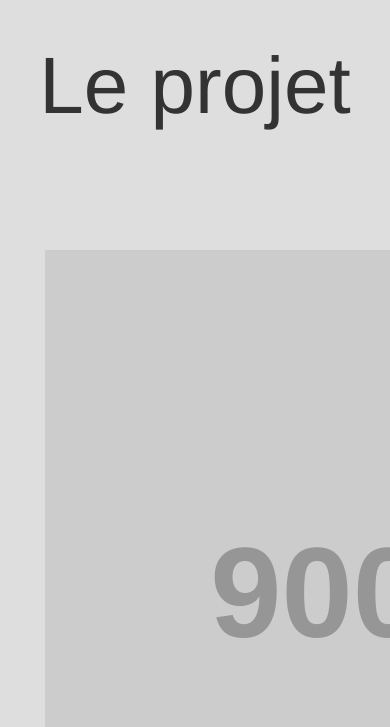
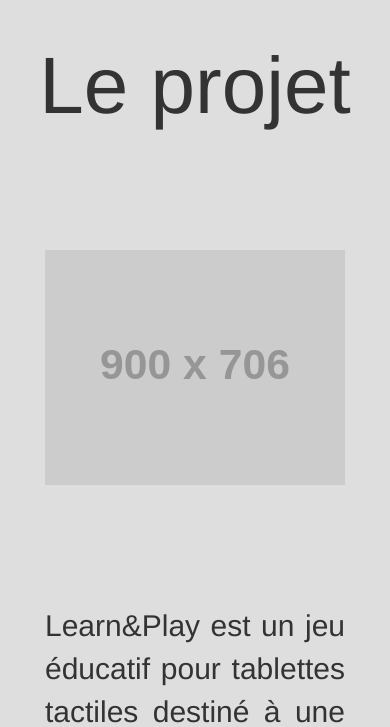
Before and after one commit to learnandplay/website, a Django app: page / in a window 390 px wide; the page is wider, and only the part inside the window is pictured. Shown: the part 553-1280 px from the top of that part. Run offline with Django 3.2, Linux system fonts and the light colour scheme; grey boxes labelled with a size stand in for pictures from a placeholder-image service; some libraries are stand-ins or nearby versions.

Commit message:
site full responsive

```diff
--- a/lp_website/website/templates/website/index.html
+++ b/lp_website/website/templates/website/index.html
@@ -25,9 +25,9 @@
       <div class="container">
 	<div class="col-lg-12">
 	  <h2>Le projet</h2>
-	  <img class="col-lg-6 content-padding-top" alt="" src="http://placehold.it/900x706"/>
+	  <img style="max-width:100%;" class="col-lg-6 content-padding-top" alt="" src="http://placehold.it/900x706"/>
 	  <p class="col-lg-6 content-padding-top" id="app-description">
-	    Learn&Play est un jeu éducatif pour tablettes tactiles destiné à une utilisation en classe de primaire. L’enfant sera plongé dans un monde ouvert dans lequel il fera évoluer son avatar.  Les enfants pourront interagir entre eux pendant les mini-jeux, et l’integralité de l’application sera paramétrable par l’enseignant.
+	    Learn&Play est un jeu éducatif pour tablettes tactiles destiné à une utilisation en classe de primaire. L’enfant sera plongé dans un monde ouvert dans lequel il fera évoluer son avatar. Les enfants pourront interagir entre eux pendant les mini-jeux, et l’integralité de l’application sera paramétrable par l’enseignant.
 	  </p>
 	</div>
       </div>
```
